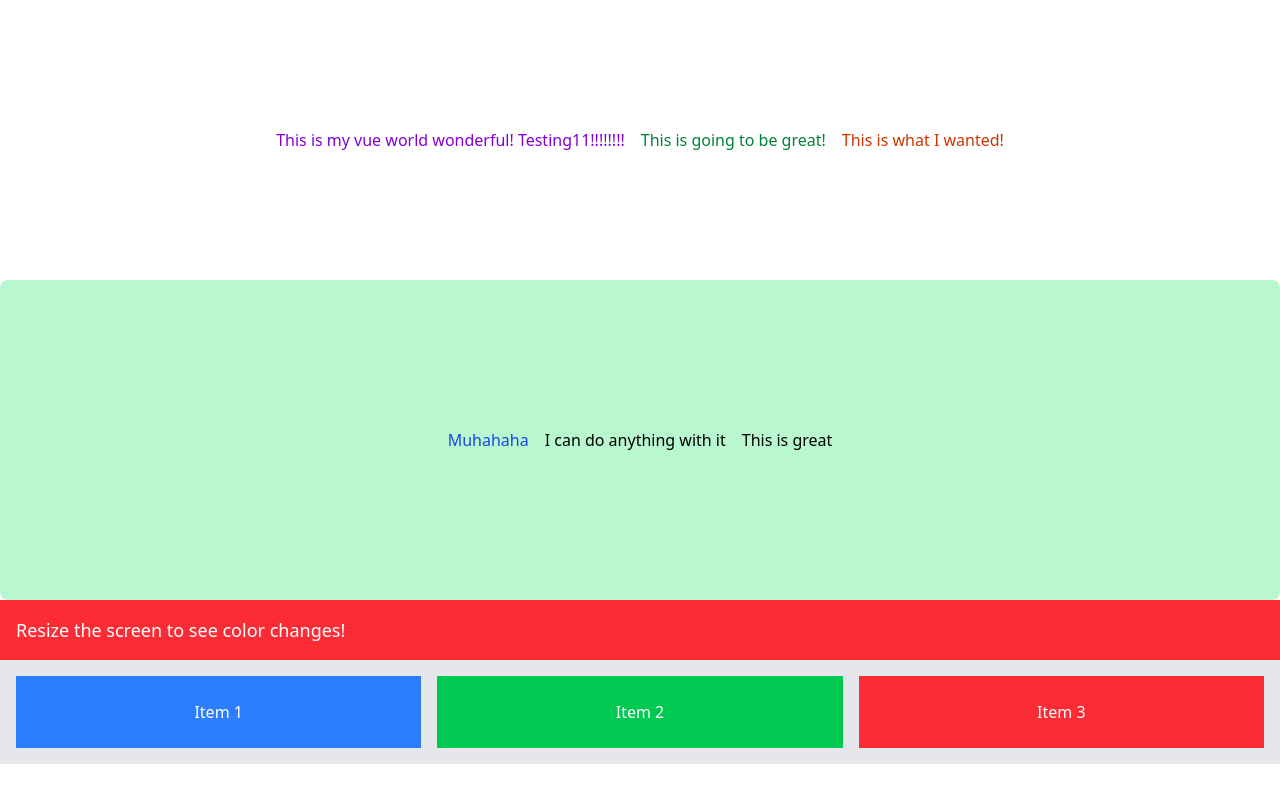
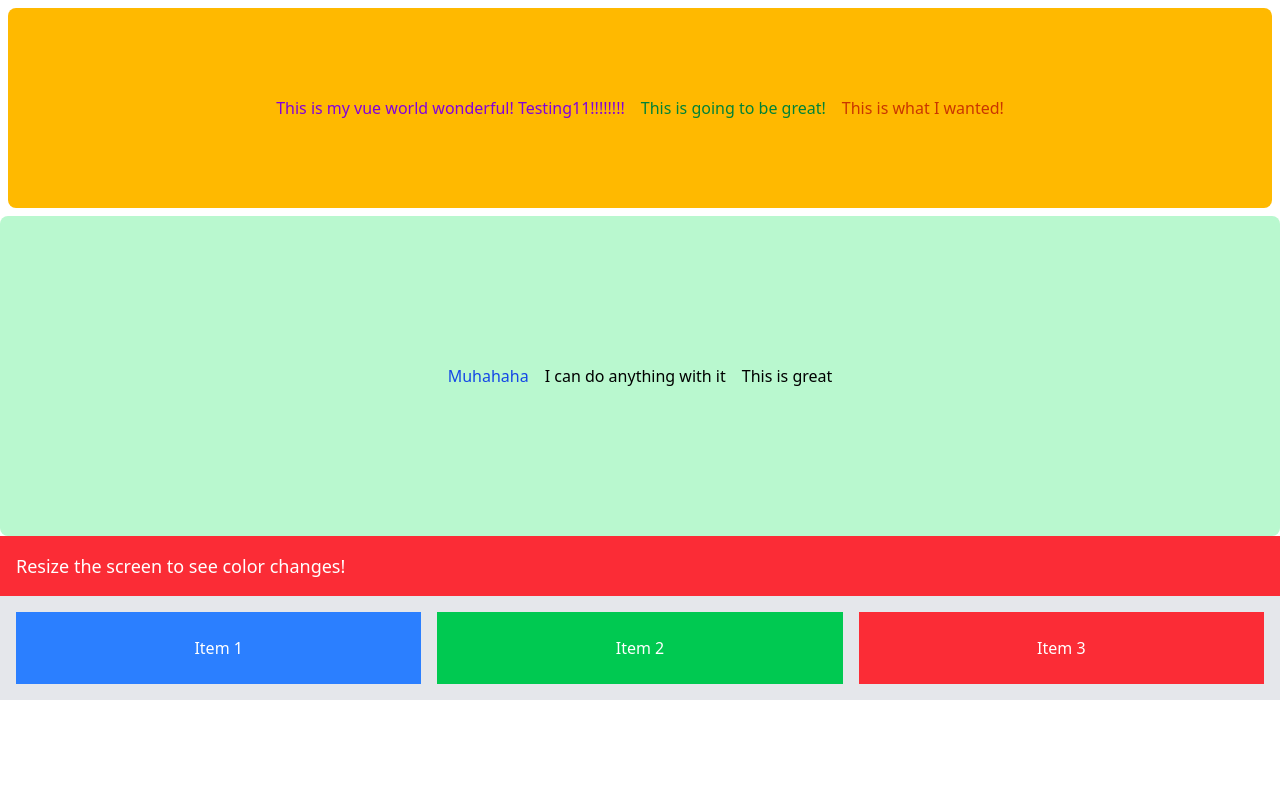
Before and after one commit to sarkuseq1999/my2nd-vue-project, a Vue app: page / in a window 1280 px wide. Built offline with nearby package versions, Linux system fonts and the light colour scheme.

Commit message:
update 12?

```diff
--- a/index.html
+++ b/index.html
@@ -4,7 +4,7 @@
     <meta charset="UTF-8" />
     <link rel="icon" type="image/svg+xml" href="/vite.svg" />
     <meta name="viewport" content="width=device-width, initial-scale=1.0" />
-    <title>Mo's Vue 3</title>
+    <title>BiGH</title>
   </head>
   <body>
     <div id="app"></div>
--- a/src/App.vue
+++ b/src/App.vue
@@ -3,7 +3,7 @@ import HelloWorld from './components/HelloWorld.vue'
 </script>
 
 <template>
-  <div class="flex justify-center h-50 items-center border-s-green-300 space-x-4 m-10 rounded-lg p-4">
+  <div class="flex justify-center h-50 items-center bg-amber-400 border-s-green-300 space-x-4 m-2 rounded-lg p-4">
     <div class="text-purple-700">This is my vue world wonderful! Testing11!!!!!!!!</div>
     <div class="text-green-700">This is going to be great!</div>
     <div class="text-orange-700">This is what I wanted!</div>
```
